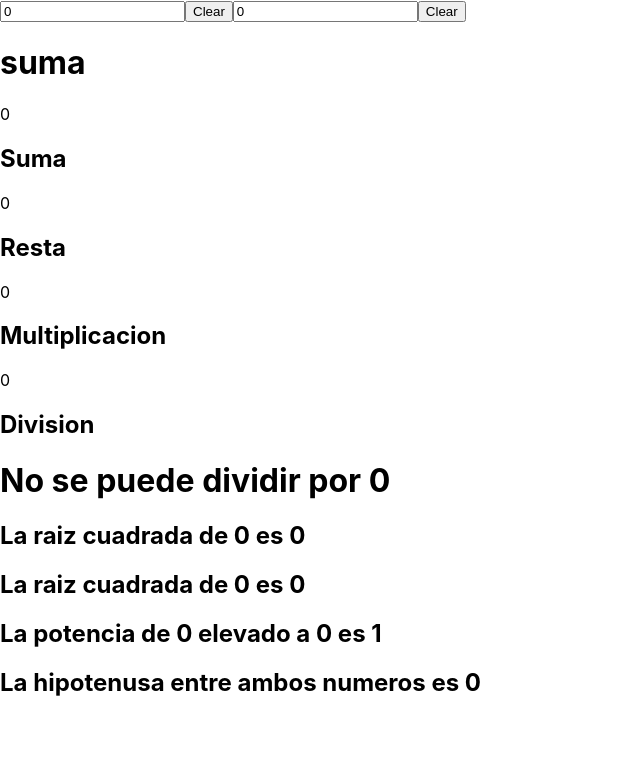
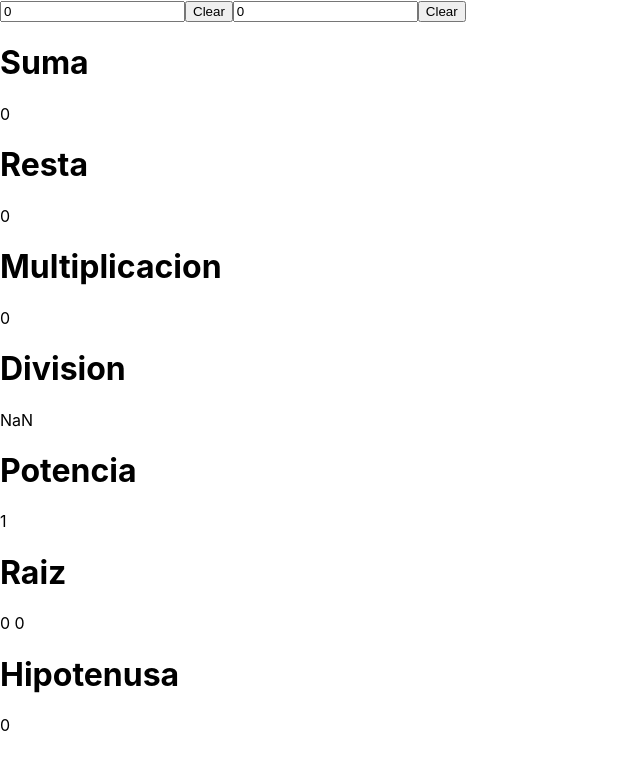
Before and after one commit to nicolascafure/calculadora-avanzada, a React (Create React App) app: page / in a window 1280 px wide. Shown: the top 770 px of the page, without its empty margins (0-640 px from the left). Built offline with nearby package versions, Linux system fonts and the light colour scheme.

Commit message:
funcionalidad arreglada

```diff
--- a/src/App.js
+++ b/src/App.js
@@ -6,7 +6,7 @@ function App() {
 
 const [numeroA, setnumeroA] = useState(0)
 const [numeroB, setnumeroB] = useState(0)
-const[error, setError]= useState(false)
+const funcionesCalculadora =["suma","resta","multiplicacion","division","potencia","raiz", "hipotenusa" ]
 
 useEffect(() => {
 
@@ -15,31 +15,12 @@ useEffect(() => {
   return (
 
     <div className="contenedor-principal">
-  <Input key="a" setNumero={setnumeroA} numero={numeroA} setError={setError}/>
-  <Input key="b" setNumero={setnumeroB} numero={numeroB} setError={setError}/>
-
-  <Operation numeroA={numeroA} numeroB={numeroB} operation="suma"/>
-
-{error? <h1>Ingrese valores correctos</h1>:
-<div>
-<h2>Suma</h2> {numeroA + numeroB}
-  <h2>Resta</h2> {numeroA - numeroB}
-  <h2>Multiplicacion</h2> {numeroA * numeroB}
-  <h2>Division</h2> {isNaN(numeroA/numeroB)?<h1>No se puede dividir por 0</h1>:numeroA/numeroB}
-  <h2>La raiz cuadrada de {numeroA} es {Math.sqrt(numeroA)}</h2>
-  <h2>La raiz cuadrada de {numeroB} es {Math.sqrt(numeroB)}</h2>
-  <h2>La potencia de {numeroA} elevado a {numeroB} es {Math.pow(numeroA, numeroB)}</h2>
-  <h2>La hipotenusa entre ambos numeros es {Math.hypot(numeroA,numeroB)}</h2>
-</div>
-
-}
+  <Input key="a" setNumero={setnumeroA} numero={numeroA} />
+  <Input key="b" setNumero={setnumeroB} numero={numeroB} />
+{funcionesCalculadora.map(funcion=> <Operation key={funcion} numeroA={numeroA} numeroB={numeroB} operation={funcion}/>)}
 
 
-
-
-
-  </div>
-  );
+ </div> );
 }
 
 export default App;
--- a/src/components/Input.js
+++ b/src/components/Input.js
@@ -1,13 +1,12 @@
 import React from 'react';
 
-const Input = ({setNumero, numero,setError}) => {
+
+const Input = ({setNumero, numero}) => {
 
 const leerValor=(e)=>{
    if(Number(e.target.value)){
 setNumero(Number(e.target.value))
-setError(false)
 }else{
-setError(true)
 return
 }}
 
--- a/src/components/Operation.js
+++ b/src/components/Operation.js
@@ -1,16 +1,9 @@
 import React from 'react';
-import { useEffect } from 'react';
 
 const Operation = ({numeroA,numeroB, operation}) => {
-
-
-
     function calculator(a, b, ope) {
-
      Number(a)
      Number(b)
-     console.log(a,b)
-
         const operations = {
           suma: (a, b) => a + b,
           resta: (a, b) => a - b,
@@ -25,7 +18,7 @@ const Operation = ({numeroA,numeroB, operation}) => {
     return (
 
 <div className="contenedor-operaciones">
-    <h1>{operation}</h1>
+    <h1>{operation.charAt(0).toUpperCase() + operation.slice(1)}</h1>
     <p>{calculator(numeroA,numeroB,operation)}</p>
 </div>
 
```
